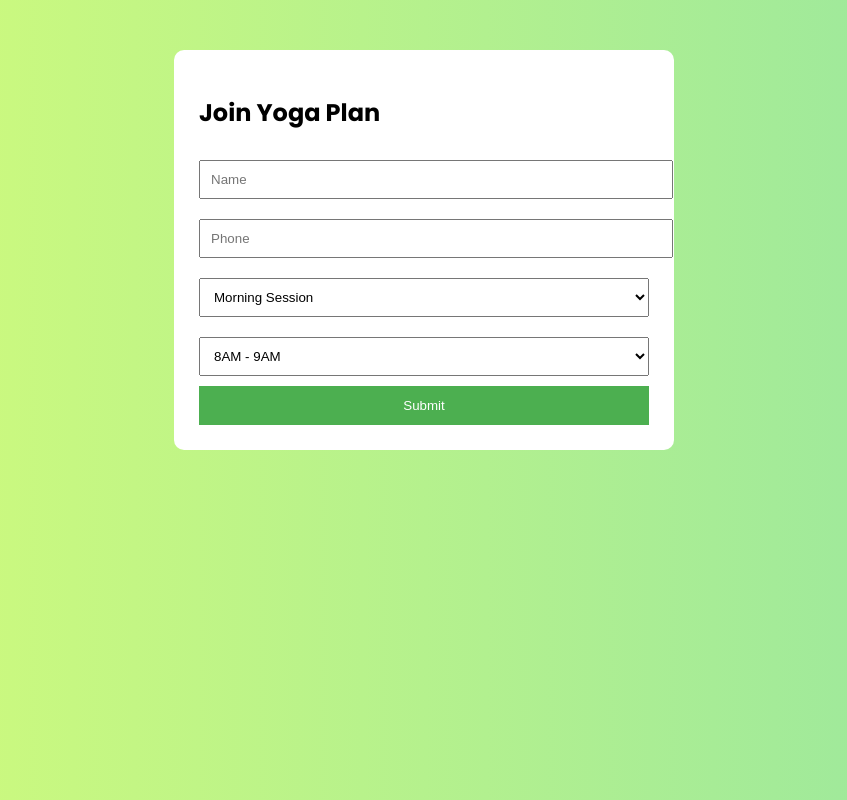
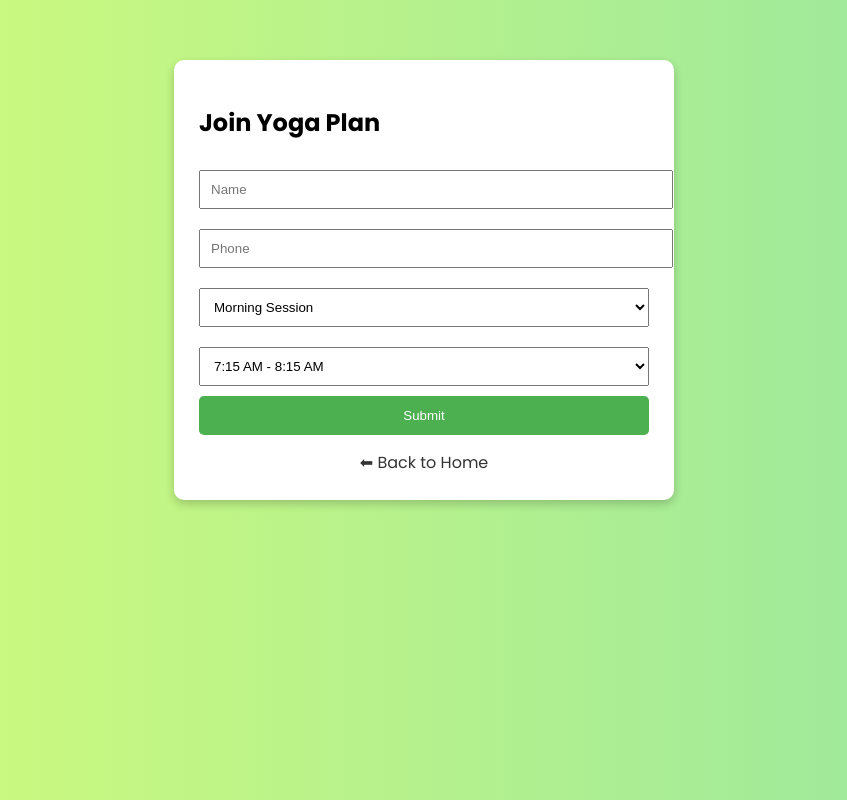
Before and after one commit to jeevankariyappams-cpu/adityayoga, a plain HTML site: page enroll.html in a window 1280 px wide. Shown: the whole page, without its empty margins (216-1063 px from the left). Drawn offline with Linux system fonts and the light colour scheme.

Commit message:
enroll.html

```diff
--- a/enroll.html
+++ b/enroll.html
@@ -1,30 +1,62 @@
-<!-- =====================
-FILE 2: enroll.html
-===================== --><!DOCTYPE html><html lang="en">
+<!DOCTYPE html>
+<html lang="en">
 <head>
 <meta charset="UTF-8">
 <meta name="viewport" content="width=device-width, initial-scale=1.0">
 <title>Enroll Yoga</title>
+
 <link href="https://fonts.googleapis.com/css2?family=Poppins:wght@400;600;700&display=swap" rel="stylesheet">
+
 <style>
-body{font-family:'Poppins';background:linear-gradient(to right,#d4fc79,#96e6a1);margin:0;}
+body{
+margin:0;
+font-family:'Poppins';
+background:linear-gradient(to right,#d4fc79,#96e6a1);
+}
+
 .container{
 max-width:450px;
-margin:50px auto;
+margin:60px auto;
 background:white;
 padding:25px;
 border-radius:10px;
+box-shadow:0 4px 10px rgba(0,0,0,0.2);
 }
+
 input,select{
-width:100%;padding:10px;margin:10px 0;
+width:100%;
+padding:10px;
+margin:10px 0;
 }
+
 button{
-width:100%;padding:12px;background:#4CAF50;color:white;border:none;
+width:100%;
+padding:12px;
+background:#4CAF50;
+color:white;
+border:none;
+border-radius:5px;
+cursor:pointer;
+}
+
+a{
+display:block;
+text-align:center;
+margin-top:15px;
+text-decoration:none;
+color:#333;
 }
 </style>
 </head>
-<body><div class="container">
-<h2>Join Yoga Plan</h2><form id="enrollForm">
+
+<body>
+
+<div class="container">
+
+<h2>Join Yoga Plan</h2>
+
+<form onsubmit="go(event)">
+
 <input id="name" placeholder="Name" required>
 <input id="phone" placeholder="Phone" required>
 
@@ -33,32 +65,31 @@ width:100%;padding:12px;background:#4CAF50;color:white;border:none;
 <option>Evening Session</option>
 </select>
 
+<!-- UPDATED TIMINGS -->
 <select id="time">
-    <option>8AM - 9AM</option>
-    <option>7PM - 8PM</option>
+<option>7:15 AM - 8:15 AM</option>
+<option>6:00 PM - 7:00 PM</option>
 </select>
 
 <button type="submit">Submit</button>
 </form>
 
+<!-- LINK BACK TO HOME PAGE -->
+<a href="index.html">⬅ Back to Home</a>
+
+</div>
+
 <script>
-document.getElementById("enrollForm").addEventListener("submit", function(e) {
+function go(e){
 e.preventDefault();
 
-    let n = document.getElementById('name').value;
-    let p = document.getElementById('phone').value;
-    let pl = document.getElementById('plan').value;
-    let t = document.getElementById('time').value;
+let n=document.getElementById('name').value;
+let p=document.getElementById('phone').value;
+let pl=document.getElementById('plan').value;
+let t=document.getElementById('time').value;
 
-    // store data locally
-    localStorage.setItem("name", n);
-    localStorage.setItem("phone", p);
-    localStorage.setItem("plan", pl);
-    localStorage.setItem("time", t);
-
-    // simple navigation (no query string)
-    window.location.href = "thankyou.html";
-});
+window.location.href=`thankyou.html?name=${n}&phone=${p}&plan=${pl}&time=${t}`;
+}
 </script>
 
 </body>
```
Lines whose indentation alone changed are shown as unchanged.
